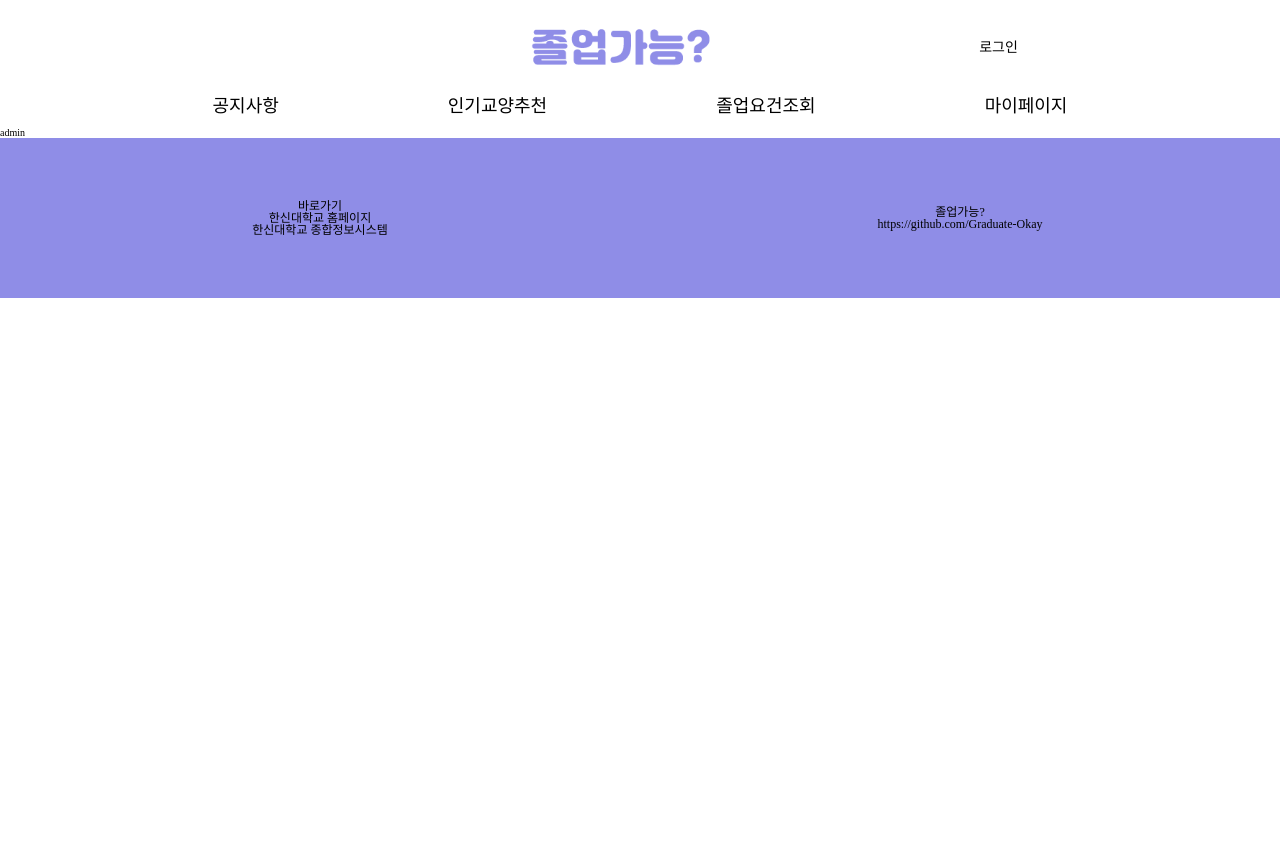
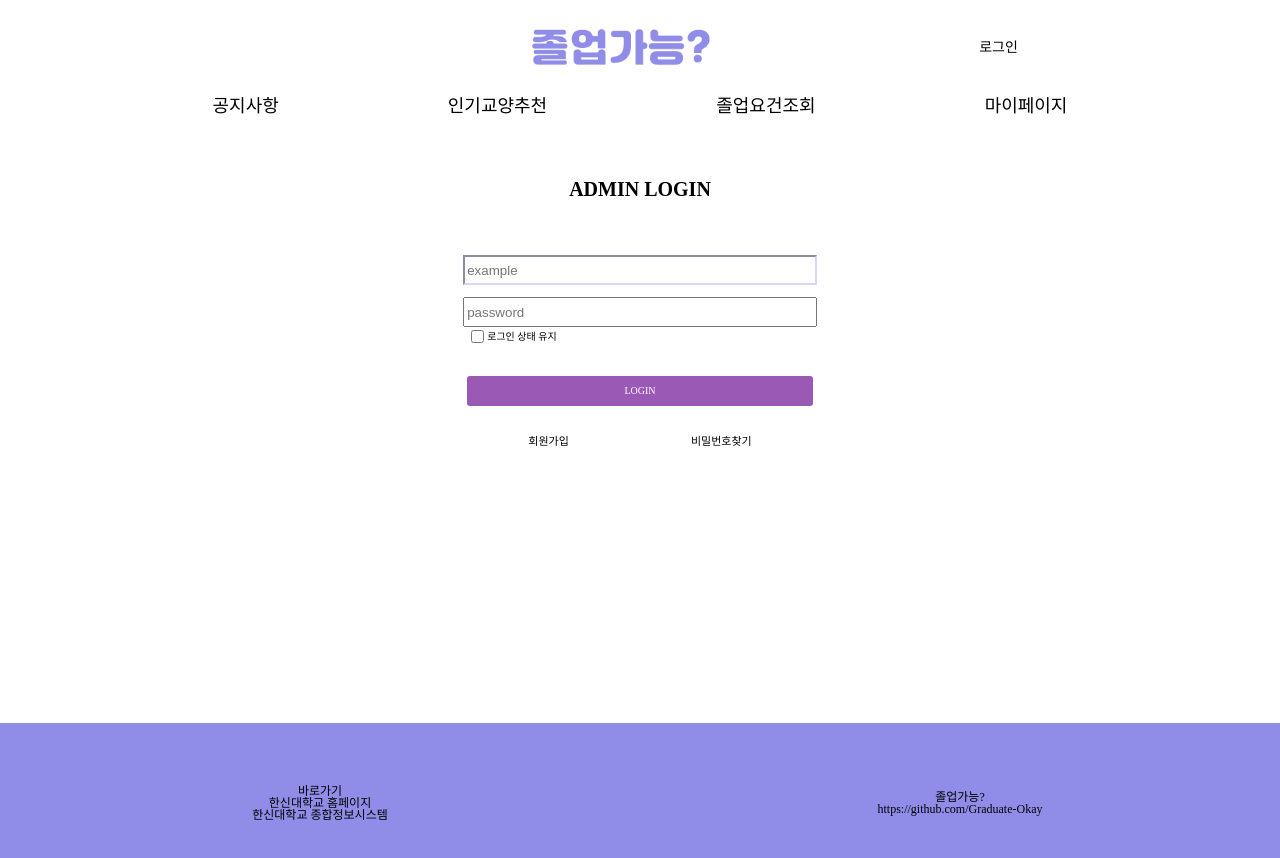
Before and after one commit to Graduate-Okay/Graduate-Okay-FE, a React (Create React App) app in the folder graduate-okay-fe/: page /admin in a window 1280 px wide. Shown: the top 858 px of the page. Before the commit the page ends 800 px from the top, so only its background shows below. Built offline with nearby package versions, Linux system fonts and the light colour scheme; no server answers; a web font is replaced by a local one.

Commit message:
Design : admin 로그인 페이지

```diff
--- a/graduate-okay-fe/src/apis/api.ts
+++ b/graduate-okay-fe/src/apis/api.ts
@@ -3,6 +3,7 @@ const api = {
   notice: `${address}/notice`,
   user: `${address}/user`,
   subject: `${address}/subject`,
+  admin: `${address}/admin`,
 };
 
 export default api;
--- a/graduate-okay-fe/src/pages/Admin.tsx
+++ b/graduate-okay-fe/src/pages/Admin.tsx
@@ -1,13 +1,173 @@
 import React from "react";
 import styled, { ThemeProvider } from "styled-components";
+import axios, { AxiosError } from "axios";
+import { useNavigate } from "react-router-dom";
+import { useCookies } from "react-cookie";
 import theme from "../constants/theme";
+import useInput from "../hooks/useInput";
+import api from "../apis/api";
 
 const Admin: React.FC = () => {
+  const navigate = useNavigate();
+  const loginIdInput = useInput("");
+  const passwordInput = useInput("");
+  const [, setCookie] = useCookies(["accessToken"]);
+
+  const submitLogin = async () => {
+    if (isEmpty()) {
+      alert("아이디와 비밀번호를 모두 입력해주세요");
+      return;
+    }
+    try {
+      await axios
+        .post(`${api.admin}/login`, {
+          loginId: loginIdInput.value,
+          password: passwordInput.value,
+        })
+        .then((response) => {
+          localStorage.clear();
+          localStorage.setItem(
+            "refreshToken",
+            response?.data.data.tokenInfo.refreshToken
+          );
+          setCookie("accessToken", response?.data.data.tokenInfo.accessToken, {
+            path: "/",
+          });
+        });
+
+      //   navigate("/");
+    } catch (error) {
+      if (error instanceof AxiosError) {
+        alert(error.response?.data?.message);
+      }
+    }
+  };
+  const handleKeyDown = (e: React.KeyboardEvent) => {
+    if (e.key === "Enter") {
+      submitLogin();
+    }
+  };
+  const isEmpty = () => {
+    return loginIdInput.value === "" || passwordInput.value === "";
+  };
   return (
     <ThemeProvider theme={theme}>
-      <p>admin</p>
+      <LoginSection>
+        <LoginDiv>ADMIN LOGIN</LoginDiv>
+        <LoginInput
+          placeholder="example"
+          type="text"
+          value={loginIdInput.value}
+          onChange={loginIdInput.onChange}
+          autoFocus
+        />
+        <LoginInput
+          placeholder="password"
+          type="password"
+          value={passwordInput.value}
+          onChange={passwordInput.onChange}
+          onKeyDown={handleKeyDown}
+        />
+        <LoginStatus>
+          <input type="checkbox" />
+          <p>로그인 상태 유지</p>
+        </LoginStatus>
+        <SubmitLogin onClick={() => submitLogin()}>LOGIN</SubmitLogin>
+        <Account>
+          <p onClick={() => navigate(`/signup`)}>회원가입</p>
+          <p onClick={() => navigate(`/find`)}>비밀번호찾기</p>
+        </Account>
+      </LoginSection>
     </ThemeProvider>
   );
 };
 
 export default Admin;
+
+const LoginSection = styled.section`
+  display: flex;
+  flex-direction: column;
+  width: 90%;
+  height: 60vh;
+  margin: 5% auto;
+`;
+
+const LoginDiv = styled.div`
+  display: flex;
+  width: 100%;
+  height: 8vh;
+  justify-content: center;
+  font-size: 2rem;
+  font-weight: bold;
+`;
+
+const LoginInput = styled.input`
+  display: flex;
+  width: 80%;
+  height: 3vh;
+  margin: 0 auto;
+  margin-top: 1.5vh;
+  &:focus {
+    outline: none;
+    border-color: #d6d6f5;
+  }
+
+  @media ${({ theme }) => theme.device.tablet} {
+    width: 50%;
+  }
+  @media ${({ theme }) => theme.device.laptop} {
+    width: 30%;
+  }
+`;
+
+const LoginStatus = styled.div`
+  display: flex;
+  align-items: center;
+  margin-top: 0.5rem;
+  @media ${({ theme }) => theme.device.tablet} {
+    width: 50%;
+    margin: 0 auto;
+  }
+  @media ${({ theme }) => theme.device.laptop} {
+    width: 30%;
+  }
+`;
+
+const SubmitLogin = styled.div`
+  display: flex;
+  width: 90%;
+  height: 3rem;
+  margin: 3rem auto;
+  border-radius: 3px;
+  color: white;
+  justify-content: center;
+  align-items: center;
+  background-color: #9b59b6;
+  &:hover {
+    background-color: #d6d6f5;
+  }
+
+  @media ${({ theme }) => theme.device.tablet} {
+    width: 50%;
+  }
+  @media ${({ theme }) => theme.device.laptop} {
+    width: 30%;
+  }
+`;
+
+const Account = styled.div`
+  display: flex;
+  width: 100%;
+  justify-content: space-around;
+  font-size: 1.1rem;
+  > p {
+    cursor: pointer;
+  }
+  @media ${({ theme }) => theme.device.tablet} {
+    width: 50%;
+    margin: 0 auto;
+  }
+  @media ${({ theme }) => theme.device.laptop} {
+    width: 30%;
+  }
+`;
```
